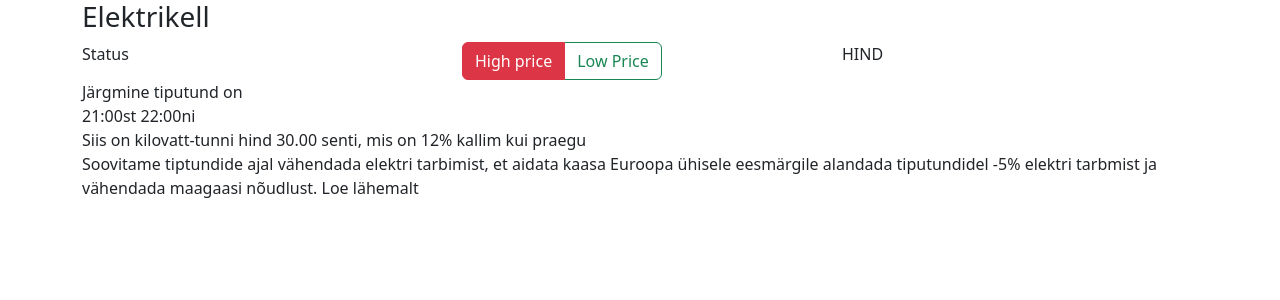
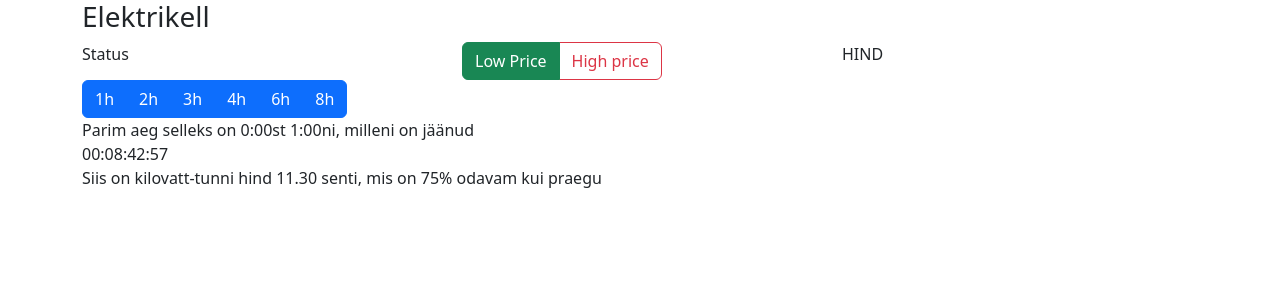
Before and after one commit to rmehtije/elektrikell, a React (Create React App) app: page / in a window 1280 px wide. Shown: the top 300 px of the page. Built offline with nearby package versions, Linux system fonts and the light colour scheme.

Commit message:
new footer & countdown package

```diff
--- a/package.json
+++ b/package.json
@@ -9,6 +9,7 @@
     "bootstrap": "^5.2.2",
     "react": "^18.2.0",
     "react-bootstrap": "^2.5.0",
+    "react-countdown": "^2.3.2",
     "react-dom": "^18.2.0",
     "react-scripts": "5.0.1",
     "web-vitals": "^2.1.4"
--- a/src/App.js
+++ b/src/App.js
@@ -7,13 +7,14 @@
 import Footer from './Footer';
 
 function App() {
-  const [radioValue, setRadioValue] = useState('1');
+  const [radioValue, setRadioValue] = useState('low');
+  const [hourValue, setHourValue] = useState(1);
 
   return (
     <Container>
       <Header setRadioValue={setRadioValue} radioValue={radioValue}/>
-      <Body radioValue={radioValue}/>
-      <Footer radioValue={radioValue}/>
+      <Body radioValue={radioValue} hourValue={hourValue} />
+      <Footer radioValue={radioValue} hourValue={hourValue} setHourValue={setHourValue} />
     </Container>
   );
 }
--- /dev/null
+++ b/src/Footer/high.js
@@ -0,0 +1,23 @@
+import Row from 'react-bootstrap/Row';
+import Col from 'react-bootstrap/Col';
+
+function High() {
+    return (
+        <>
+            <Row>
+                <Col>Järgmine tiputund on</Col>
+            </Row>
+            <Row>
+                <Col>21:00st 22:00ni</Col>
+            </Row>
+            <Row>
+                <Col>Siis on kilovatt-tunni hind 30.00 senti, mis on 12% kallim kui praegu</Col>
+            </Row>
+            <Row>
+                <Col>Soovitame tiptundide ajal vähendada elektri tarbimist, et aidata kaasa Euroopa ühisele eesmärgile alandada tiputundidel -5% elektri tarbmist ja vähendada maagaasi nõudlust. Loe lähemalt</Col>
+            </Row>
+        </>
+    );
+}
+
+export default High;
--- a/src/Footer/index.js
+++ b/src/Footer/index.js
@@ -1,21 +1,10 @@
-import Row from 'react-bootstrap/Row';
-import Col from 'react-bootstrap/Col';
+import High from './high';
+import Low from './low';
 
-function Footer() {
+function Footer({ radioValue, hourValue, setHourValue }) {
     return (
         <>
-            <Row>
-                <Col>Järgmine tiputund on</Col>
-            </Row>
-            <Row>
-                <Col>21:00st 22:00ni</Col>
-            </Row>
-            <Row>
-                <Col>Siis on kilovatt-tunni hind 30.00 senti, mis on 12% kallim kui praegu</Col>
-            </Row>
-            <Row>
-                <Col>Soovitame tiptundide ajal vähendada elektri tarbimist, et aidata kaasa Euroopa ühisele eesmärgile alandada tiputundidel -5% elektri tarbmist ja vähendada maagaasi nõudlust. Loe lähemalt</Col>
-            </Row>
+            {radioValue === 'low' ? (<Low {...{ hourValue, setHourValue }} />) : (<High />)}
         </>
     );
 }
--- /dev/null
+++ b/src/Footer/low.js
@@ -0,0 +1,61 @@
+
+import Row from 'react-bootstrap/Row';
+import Col from 'react-bootstrap/Col';
+import ButtonGroup from 'react-bootstrap/ButtonGroup';
+import ToggleButton from 'react-bootstrap/ToggleButton';
+import Countdown from 'react-countdown';
+
+function Low({ hourValue, setHourValue }) {
+
+    const endOfDay = new Date().setHours(23,59,59,999);
+
+    const cheapHours = [
+        { label: '1h', value: '1' },
+        { label: '2h', value: '2' },
+        { label: '3h', value: '3' },
+        { label: '4h', value: '4' },
+        { label: '6h', value: '6' },
+        { label: '8h', value: '8' },
+    ];
+
+    function handleOnChange(event) {
+        setHourValue(event.currentTarget.value);
+    }
+
+    return (
+        <>
+            <Row>
+                <Col>
+                    <ButtonGroup>
+                        {cheapHours.map(hour => (
+                            <ToggleButton
+                                key={hour.value}
+                                id={`hour-${hour.value}`}
+                                type="radio"
+                                name="hour"
+                                value={hour.value}
+                                checked={hourValue === hour.value}
+                                onChange={handleOnChange}
+                            >
+                                {hour.label}
+                            </ToggleButton>
+                        ))}
+                    </ButtonGroup>
+                </Col>
+            </Row>
+            <Row>
+                <Col>Parim aeg selleks on 0:00st 1:00ni, milleni on jäänud</Col>
+            </Row>
+            <Row>
+                <Col>
+                    <Countdown date={endOfDay} />
+                </Col>
+            </Row>
+            <Row>
+                <Col>Siis on kilovatt-tunni hind 11.30 senti, mis on 75% odavam kui praegu</Col>
+            </Row>
+        </>
+    );
+}
+
+export default Low;
--- a/src/Header/index.js
+++ b/src/Header/index.js
@@ -6,9 +6,14 @@
 function Header(props) {
 
     const radios = [
-        { name: 'High price', value: '1' },
-        { name: 'Low Price', value: '2' },
+        { name: 'Low Price', value: 'low' },
+        { name: 'High price', value: 'high' },
     ];
+
+    function handleOnChange(event) {
+        // event.preventDefault();
+        props.setRadioValue(event.currentTarget.value);
+    }
 
     return (
         <>
@@ -24,11 +29,11 @@
                                 key={idx}
                                 id={`radio-${idx}`}
                                 type="radio"
-                                variant={idx % 2 ? 'outline-success' : 'outline-danger'}
+                                variant={idx % 2 ? 'outline-danger' : 'outline-success'}
                                 name="radio"
                                 value={radio.value}
                                 checked={props.radioValue === radio.value}
-                                onChange={(e) => props.setRadioValue(e.currentTarget.value)}
+                                onChange={handleOnChange}
                             >
                                 {radio.name}
                             </ToggleButton>
```
Also changed, not shown: 1 other file (tests, documents, lock files or other folders).
